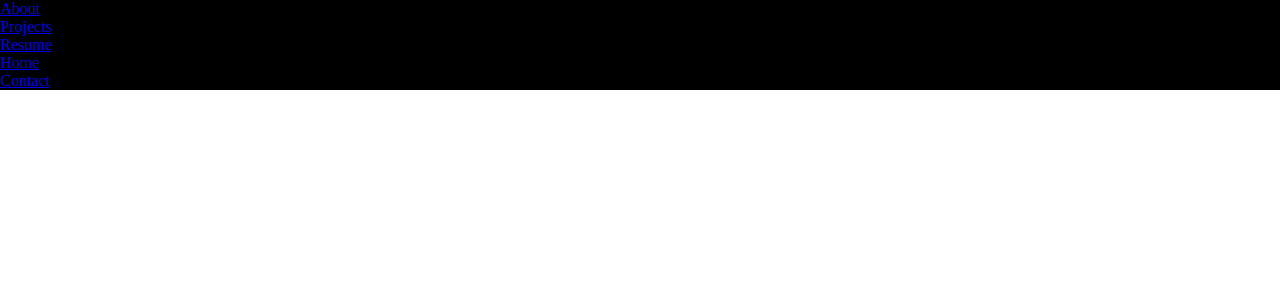
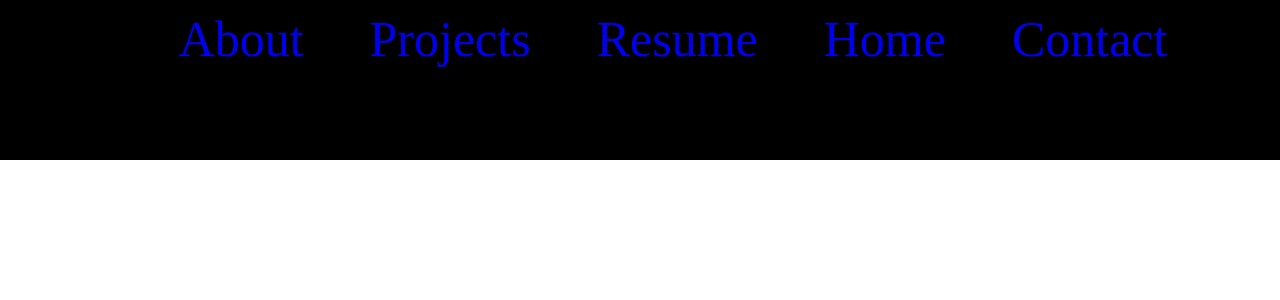
Before and after one commit to Dope-Otaku/Portfolio_v3, a React (Vite) app in the folder portfolio_V3/: page / in a window 1280 px wide. Shown: the top 300 px of the page. Built offline with nearby package versions, Linux system fonts and the light colour scheme.

Commit message:
added css for navbar group

```diff
--- a/portfolio_V3/src/components/navbar/Navbar.css
+++ b/portfolio_V3/src/components/navbar/Navbar.css
@@ -1,3 +1,16 @@
 .outerDiv{
     background: black;
+    display: flex;
+    flex-direction: row;
+    height: 20vh;
+    justify-content: center;
+    padding: 10px;
 }
+
+.navbar_routes{
+    font-size: 50px;
+}
+
+a{
+    text-decoration: none;
+}
--- a/portfolio_V3/src/components/navbar/Navbar.jsx
+++ b/portfolio_V3/src/components/navbar/Navbar.jsx
@@ -16,7 +16,6 @@ function Navbar() {
   return (
     <>
     <div className="outerDiv">
-        <ul>
             {
             NavbarRoutes.map(link => (
                 <li key={link.name} className="navbar_routes">
@@ -24,7 +23,6 @@ function Navbar() {
                 </li>
             ))
             }
-        </ul>
     </div>
 
     </>
```
